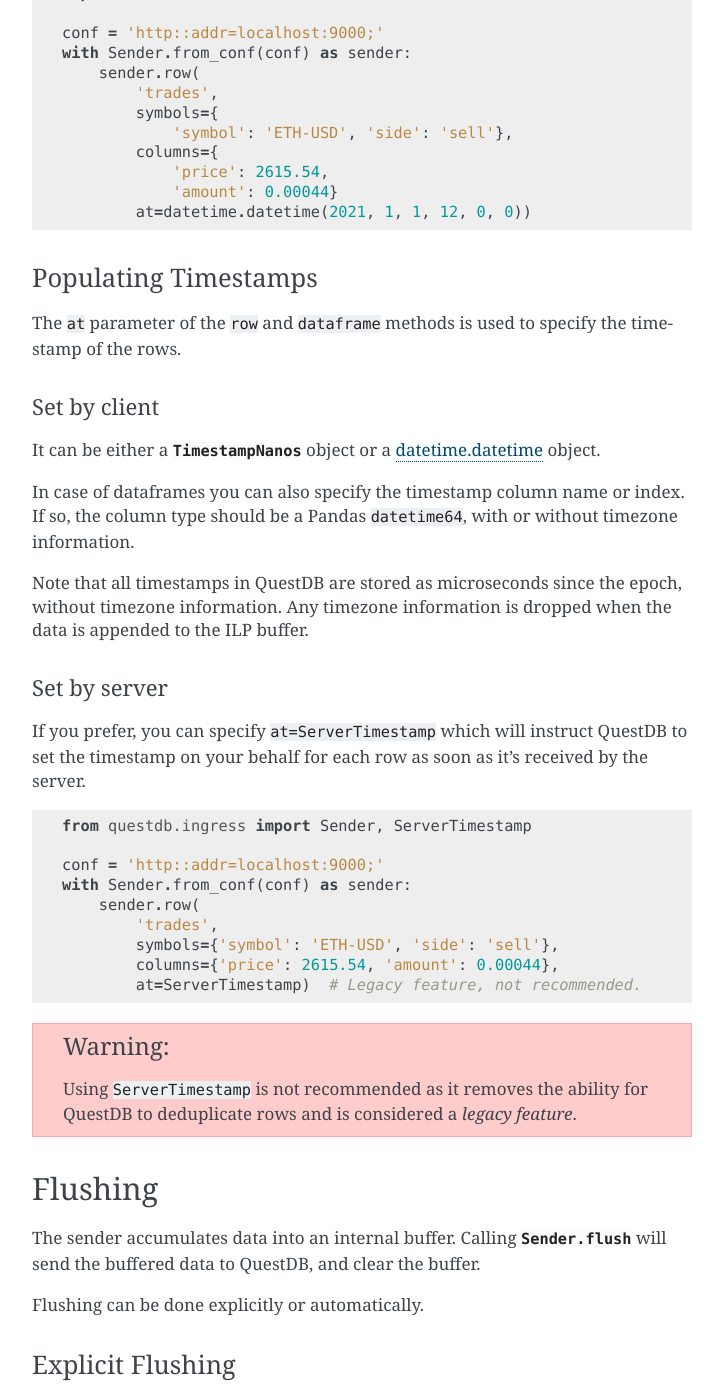
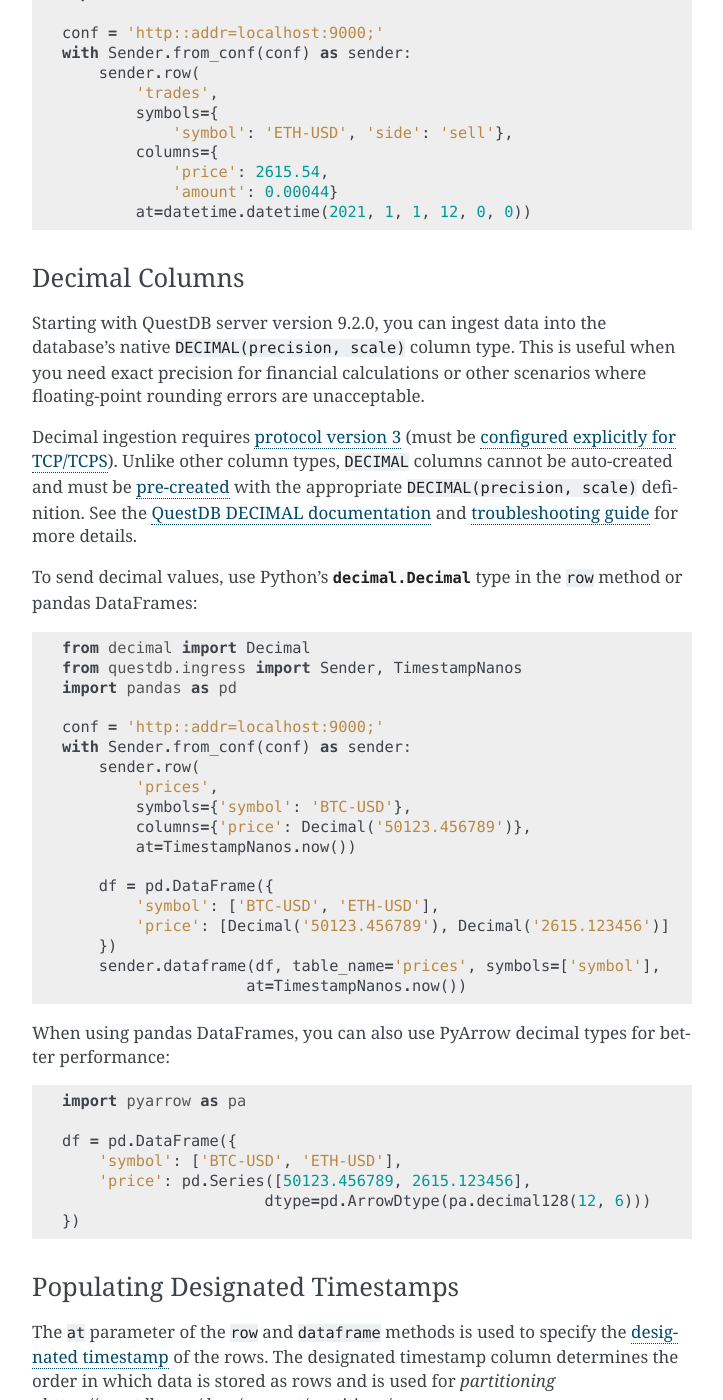
Before and after one commit to questdb/py-questdb-client, a Sphinx documentation site: the page built from docs/sender.rst, in a window 1280 px wide and 1400 px high, scrolled down 2649 px. Shown: the whole window, without its empty margins (388-1111 px from the left). Built offline with Sphinx 7.4.7, drawn with Linux system fonts in a browser that asks for light colours; some of the changed text lies outside the part shown.

Commit message:
doc updates

```diff
--- a/CHANGELOG.rst
+++ b/CHANGELOG.rst
@@ -129,10 +129,6 @@
 
 Bug fixes
 ~~~~~~~~~
-
-* Fixed error message formatting that was missing a comma between supported
-  types, which caused ``TimestampMicros`` and ``datetime.datetime`` to appear
-  concatenated in error messages.
 
 * Updated type hints to allow ``None`` as a valid column value in
   ``Sender.row()``. This brings the type annotations in line with the actual
--- a/docs/conf.rst
+++ b/docs/conf.rst
@@ -239,6 +239,8 @@
 
 * ``2`` - Array support and binary format serialization for 64-bit floats (version specific to QuestDB).
 
+* ``3`` - Decimal type support (requires QuestDB 9.2.0+). Also includes all features from version 2.
+
 * ``auto`` (default) - Automatic version selection based on protocol type.
 
   HTTP/HTTPS: Auto-detects server capability during handshake (supports version negotiation)
@@ -247,6 +249,9 @@
 
 .. note::
     Protocol version ``2`` requires QuestDB server version 9.0.0 or higher.
+
+    Protocol version ``3`` requires QuestDB server version 9.2.0 or higher and
+    is needed for ingesting data into ``DECIMAL`` columns.
 
 .. _sender_conf_buffer:
 
--- a/docs/examples.rst
+++ b/docs/examples.rst
@@ -109,3 +109,44 @@
 
 For details on all options, see the
 :func:`Buffer.dataframe <questdb.ingress.Buffer.dataframe>` method.
+
+
+Decimal Types (QuestDB 9.2.0+)
+------------------------------
+
+The following example shows how to insert data with decimal precision using
+Python's :class:`decimal.Decimal` type.
+
+Requires QuestDB server 9.2.0+ and :ref:`protocol version 3 <sender_conf_protocol_version>`
+(must be :ref:`configured explicitly for TCP/TCPS <sender_conf_protocol_version>`).
+``DECIMAL`` columns must be :ref:`pre-created <sender_auto_creation>` (auto-creation not supported).
+See the :ref:`troubleshooting guide <troubleshooting-flushing>` for common errors.
+
+First, create the table with ``DECIMAL`` columns:
+
+.. code-block:: sql
+
+    CREATE TABLE financial_data (
+        symbol SYMBOL,
+        price DECIMAL(18, 6),
+        quantity DECIMAL(12, 4),
+        timestamp TIMESTAMP
+    ) TIMESTAMP(timestamp) PARTITION BY DAY;
+
+Then insert data using Python decimals:
+
+.. literalinclude:: ../examples/decimal.py
+   :language: python
+
+For better performance with DataFrames, use PyArrow decimal types:
+
+.. literalinclude:: ../examples/decimal_arrow.py
+   :language: python
+
+.. note::
+
+    For HTTP/HTTPS, protocol version 3 is auto-negotiated.
+    For TCP/TCPS, explicitly configure: ``tcp::addr=localhost:9009;protocol_version=3;``
+
+For more details, see the
+`QuestDB DECIMAL documentation <https://questdb.io/docs/reference/sql/datatypes/#decimal>`_.
--- a/docs/index.rst
+++ b/docs/index.rst
@@ -9,7 +9,7 @@
 ========
 
 .. toctree::
-   :maxdepth: 2
+   :maxdepth: 1
 
    installation
    sender
--- a/docs/sender.rst
+++ b/docs/sender.rst
@@ -147,26 +147,87 @@
                 'amount': 0.00044}
             at=datetime.datetime(2021, 1, 1, 12, 0, 0))
 
-Populating Timestamps
----------------------
+Decimal Columns
+---------------
+
+Starting with QuestDB server version 9.2.0, you can ingest data into the
+database's native ``DECIMAL(precision, scale)`` column type. This is useful when
+you need exact precision for financial calculations or other scenarios where
+floating-point rounding errors are unacceptable.
+
+Decimal ingestion requires :ref:`protocol version 3 <sender_conf_protocol_version>`
+(must be :ref:`configured explicitly for TCP/TCPS <sender_conf_protocol_version>`).
+Unlike other column types, ``DECIMAL`` columns cannot be auto-created and must be
+:ref:`pre-created <sender_auto_creation>` with the appropriate
+``DECIMAL(precision, scale)`` definition. See the
+`QuestDB DECIMAL documentation <https://questdb.io/docs/reference/sql/datatypes/#decimal>`_
+and :ref:`troubleshooting guide <troubleshooting-flushing>` for more details.
+
+To send decimal values, use Python's :class:`decimal.Decimal` type in the
+``row`` method or pandas DataFrames:
+
+.. code-block:: python
+
+    from decimal import Decimal
+    from questdb.ingress import Sender, TimestampNanos
+    import pandas as pd
+
+    conf = 'http::addr=localhost:9000;'
+    with Sender.from_conf(conf) as sender:
+        sender.row(
+            'prices',
+            symbols={'symbol': 'BTC-USD'},
+            columns={'price': Decimal('50123.456789')},
+            at=TimestampNanos.now())
+
+        df = pd.DataFrame({
+            'symbol': ['BTC-USD', 'ETH-USD'],
+            'price': [Decimal('50123.456789'), Decimal('2615.123456')]
+        })
+        sender.dataframe(df, table_name='prices', symbols=['symbol'],
+                        at=TimestampNanos.now())
+
+When using pandas DataFrames, you can also use PyArrow decimal types for better
+performance:
+
+.. code-block:: python
+
+    import pyarrow as pa
+
+    df = pd.DataFrame({
+        'symbol': ['BTC-USD', 'ETH-USD'],
+        'price': pd.Series([50123.456789, 2615.123456],
+                          dtype=pd.ArrowDtype(pa.decimal128(12, 6)))
+    })
+
+Populating Designated Timestamps
+--------------------------------
 
 The ``at`` parameter of the ``row`` and ``dataframe`` methods is used to specify
-the timestamp of the rows.
+the `designated timestamp <https://questdb.io/docs/concept/designated-timestamp/>`_
+of the rows. The designated timestamp column determines the order in which data
+is stored as rows and is used for
+`partitioning <https://questdb.com/docs/concept/partitions/>`.
 
 Set by client
 ~~~~~~~~~~~~~
 
 It can be either a :class:`TimestampNanos <questdb.ingress.TimestampNanos>`
-object or a
+object, a :class:`TimestampMicros <questdb.ingress.TimestampMicros>` object or a
 `datetime.datetime <https://docs.python.org/3/library/datetime.html>`_ object.
 
 In case of dataframes you can also specify the timestamp column name or index.
 If so, the column type should be a Pandas ``datetime64``, with or without
 timezone information.
 
-Note that all timestamps in QuestDB are stored as microseconds since the epoch,
-without timezone information. Any timezone information is dropped when the data
-is appended to the ILP buffer.
+QuestDB stores timestamps as either microseconds (``TIMESTAMP`` QuestDB column
+type) or nanoseconds (``TIMESTAMP_NS`` QuestDB column type) as a numeric value
+from unix epoch in UTC. Any timezone information is dropped when sent to
+the database.
+
+.. note::
+
+    Nanosecond timestamp support is only available from QuestDB 9.1.0 onwards.
 
 .. _sender_server_timestamp:
 
--- a/docs/troubleshooting.rst
+++ b/docs/troubleshooting.rst
@@ -42,6 +42,43 @@
 
 Errors during flushing
 ----------------------
+
+Decimal Column Errors
+~~~~~~~~~~~~~~~~~~~~~
+
+If you're trying to ingest decimal data and encountering errors, check the
+following:
+
+**Table not pre-created**: Unlike other column types, ``DECIMAL`` columns cannot
+be auto-created. You must create the table with ``DECIMAL(precision, scale)``
+columns before sending data:
+
+.. code-block:: sql
+
+    CREATE TABLE my_table (
+        symbol SYMBOL,
+        price DECIMAL(18, 6),
+        timestamp TIMESTAMP
+    ) TIMESTAMP(timestamp) PARTITION BY DAY;
+
+**Protocol version mismatch**: Decimal support requires protocol version 3,
+which is only available on QuestDB server 9.2.0 or later.
+
+* For HTTP/HTTPS: Protocol version 3 is auto-negotiated. Ensure your server is
+  version 9.2.0 or later.
+
+* For TCP/TCPS: You must explicitly configure ``protocol_version=3`` in your
+  configuration string::
+
+      tcp::addr=localhost:9009;protocol_version=3;
+
+**Precision/scale mismatch**: Ensure the precision and scale of your Python
+:class:`decimal.Decimal` or PyArrow decimal values match the table definition.
+For example, if the table has ``DECIMAL(12, 6)``, values with more than 6
+decimal places or more than 12 total digits will cause errors.
+
+For more details on decimal types, see the
+`QuestDB DECIMAL documentation <https://questdb.io/docs/reference/sql/datatypes/#decimal>`_.
 
 ILP/TCP Server disconnects
 ~~~~~~~~~~~~~~~~~~~~~~~~~~
```
Also changed, not shown: docs/changelog.rst (+11 -0 lines), 2 other files.
